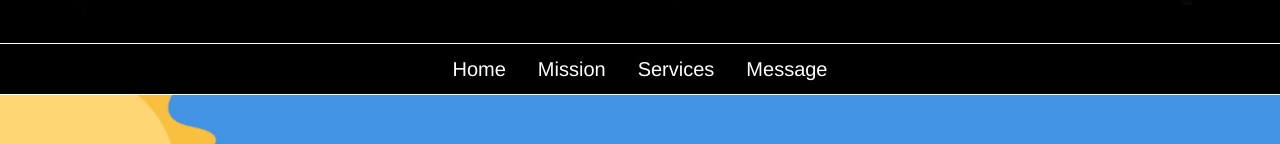
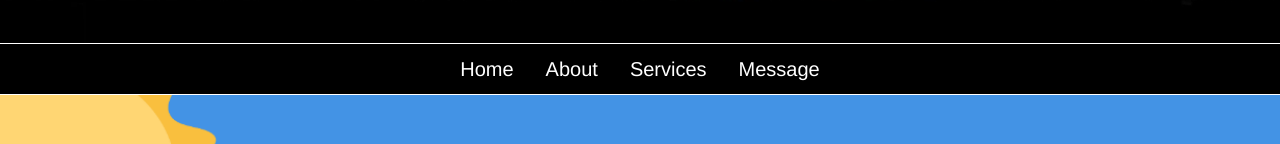
Before and after one commit to furaquejohn11/ITEC101_Website, a plain HTML site: page index.html in a window 1280 px wide. Shown: the part 757-901 px from the top of the page. Drawn offline with Linux system fonts and the light colour scheme.

Commit message:
Update index.html

```diff
--- a/index.html
+++ b/index.html
@@ -27,7 +27,7 @@
                 <h3 style="text-align: left; padding-bottom: 20px;">  </h3>
             </div>
             <button onclick='window.location ="#main";'>Home</button>
-            <button onclick='window.location ="#home";'>Mission</button>
+            <button onclick='window.location ="#home";'>About</button>
             <button onclick='window.location ="#service";'>Services</button>
             <button onclick='window.location ="#message";'>Message</button>
         </div>
@@ -35,7 +35,7 @@
 
     <div class="nav-bar">
         <a href="#main">Home</a>
-        <a href="#home">Mission</a>
+        <a href="#home">About</a>
         <a href="#service">Services</a>
         <a href="#message">Message</a>
 </div>
```
